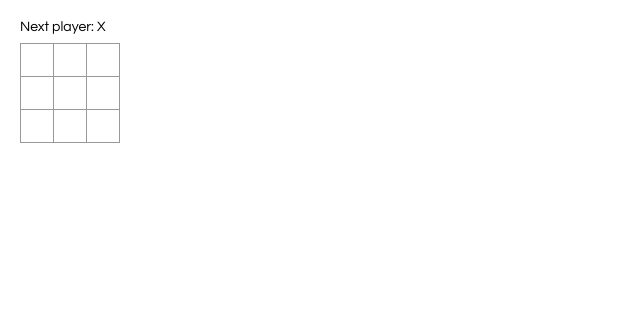
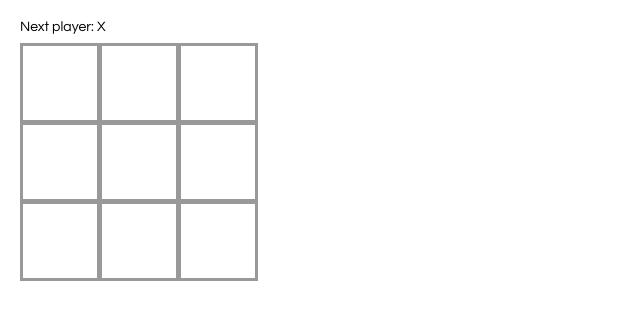
Before and after one commit to laurieharry/tic-tac-toe, a React app: page / in a window 1280 px wide. Shown: the whole page, without its empty margins (0-640 px from the left). Built offline with nearby package versions, Linux system fonts and the light colour scheme.

Commit message:
add 'X' state

```diff
--- a/src/index.css
+++ b/src/index.css
@@ -19,17 +19,17 @@ body {
 
   .square {
     background: #fff;
-    border: 1px solid #999;
+    border: 3px solid #999;
     float: left;
-    font-size: 24px;
+    font-size: 30px;
     font-weight: bold;
     line-height: 34px;
-    height: 34px;
+    height: 80px;
     margin-right: -1px;
     margin-top: -1px;
     padding: 0;
     text-align: center;
-    width: 34px;
+    width: 80px;
   }
 
   .square:focus {
--- a/src/index.js
+++ b/src/index.js
@@ -3,10 +3,18 @@ import ReactDOM from 'react-dom';
 import './index.css';
 
 class Square extends React.Component {
+
+    constructor(props){
+        super(props);
+        this.state = {
+            value: null,
+        };
+    }
+
     render() {
       return (
-        <button className="square">
-          {/* TODO */}
+        <button className="square" onClick={() => this.setState({value: 'X'})}>
+          {this.state.value}
         </button>
       );
     }
@@ -14,7 +22,7 @@ class Square extends React.Component {
 
   class Board extends React.Component {
     renderSquare(i) {
-      return <Square />;
+      return <Square value={i}/>;
     }
 
     render() {
```
